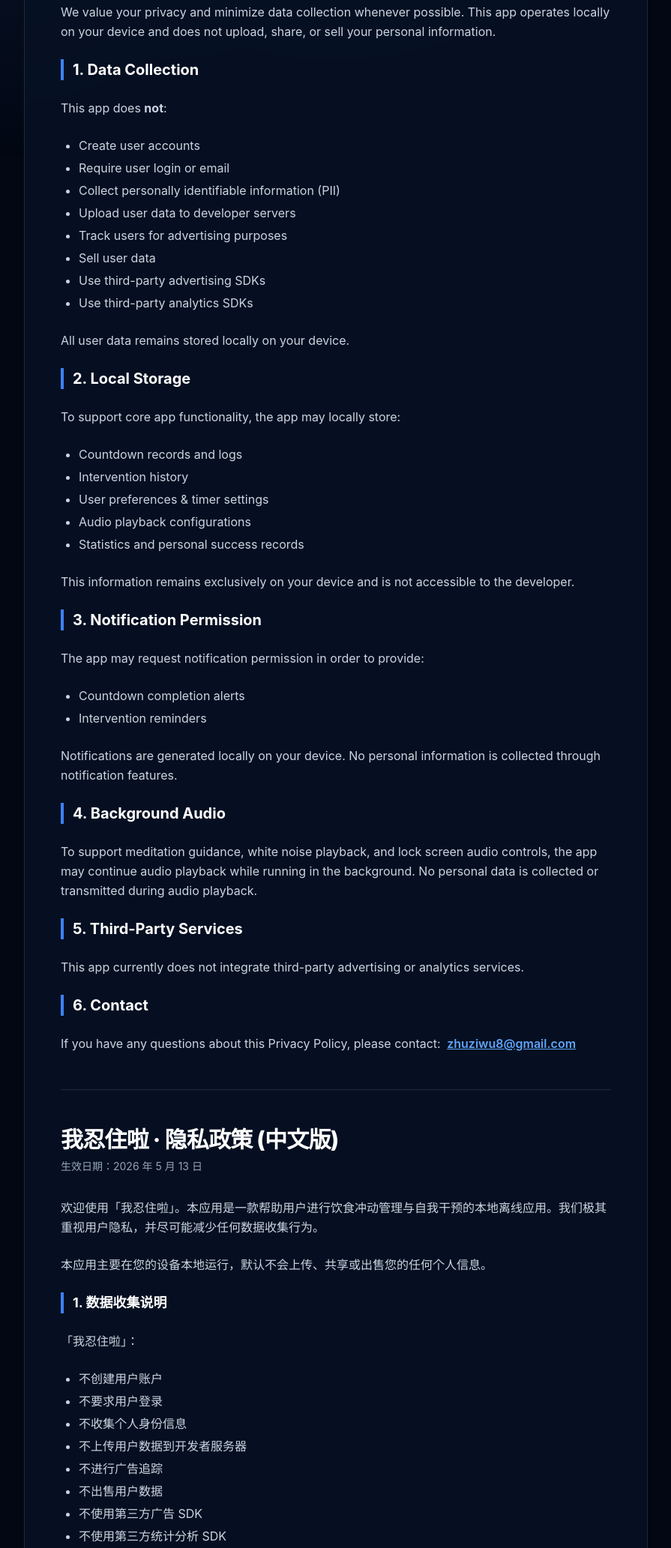
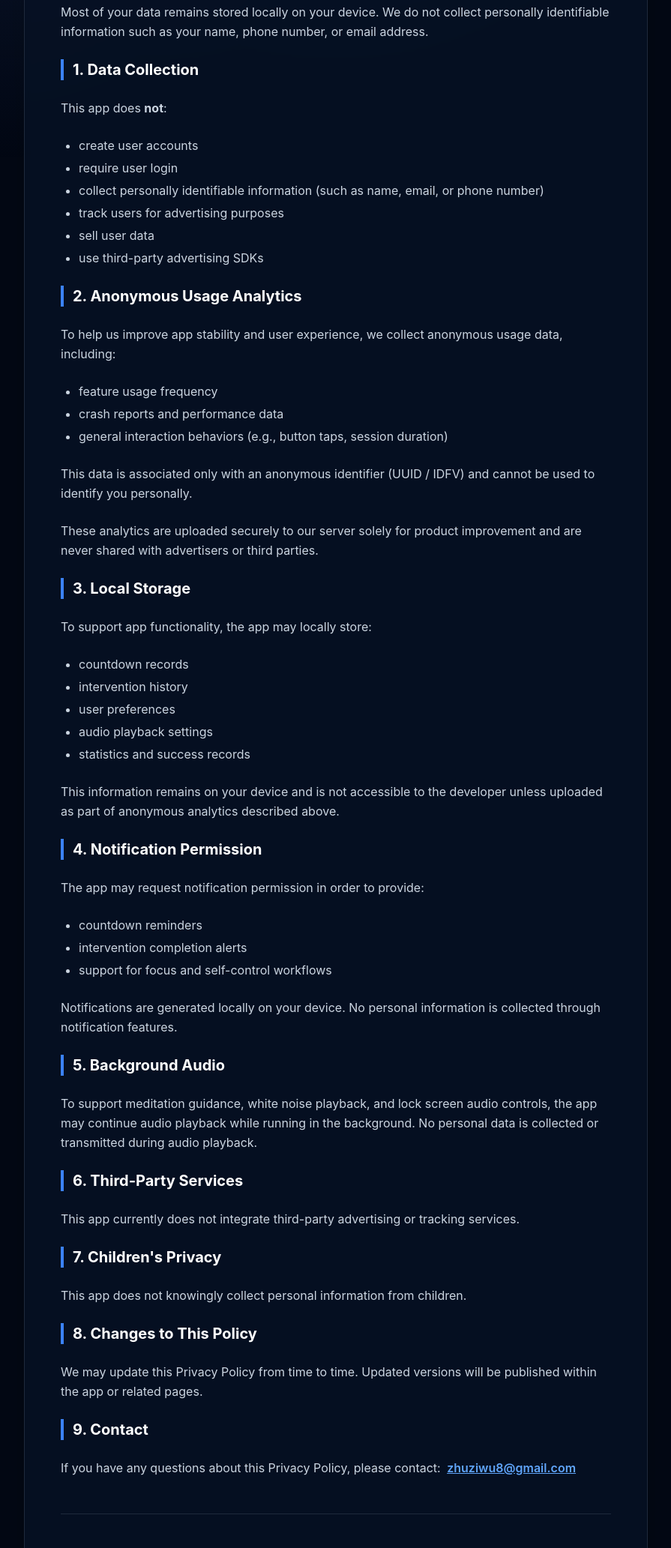
Before and after one commit to feeline03/notthistime, an Astro site: page /notthistime/privacy in a window 1280 px wide. Shown: the part 401-2466 px from the top of the page at 75% size, without its empty margins (192-1087 px from the left). Built offline with nearby package versions, Linux system fonts and the light colour scheme; Astro itself is replaced by a stand-in of ours.

Commit message:
docs: sync anonymous analytics clause to privacy.astro

```diff
--- a/src/pages/privacy.astro
+++ b/src/pages/privacy.astro
@@ -4,7 +4,7 @@ import BaseLayout from '../layouts/BaseLayout.astro';
 
 <BaseLayout
   title="Privacy Policy | Not This Time (我忍住啦)"
-  description="Not This Time is a local-first, privacy-by-design iOS app. We do not create accounts, collect personal info, or track user data."
+  description="Not This Time is a privacy-first iOS app. We do not collect personally identifiable information such as your name, phone number, or email address."
 >
   <div class="mx-auto max-w-4xl px-4 py-16 sm:px-6 lg:px-8">
     <div class="rounded-3xl border border-slate-800 bg-night-900/80 p-8 sm:p-12 shadow-2xl backdrop-blur-sm">
@@ -21,54 +21,76 @@ import BaseLayout from '../layouts/BaseLayout.astro';
             Welcome to <strong>Not This Time</strong> (also known as <em>我忍住啦</em>).
           </p>
           <p>
-            Not This Time is a local-first iOS app designed to help users manage food cravings and impulse control through mindfulness and timed intervention techniques.
+            Not This Time is a local-first app designed to help users manage food cravings and impulse control through mindfulness and timed intervention techniques.
           </p>
           <p>
-            We value your privacy and minimize data collection whenever possible. This app operates locally on your device and does not upload, share, or sell your personal information.
+            Most of your data remains stored locally on your device. We do not collect personally identifiable information such as your name, phone number, or email address.
           </p>
 
           <h2 class="text-xl font-bold text-white border-l-4 border-blue-500 pl-3">1. Data Collection</h2>
           <p>This app does <strong>not</strong>:</p>
           <ul class="list-disc pl-6 space-y-1">
-            <li>Create user accounts</li>
-            <li>Require user login or email</li>
-            <li>Collect personally identifiable information (PII)</li>
-            <li>Upload user data to developer servers</li>
-            <li>Track users for advertising purposes</li>
-            <li>Sell user data</li>
-            <li>Use third-party advertising SDKs</li>
-            <li>Use third-party analytics SDKs</li>
+            <li>create user accounts</li>
+            <li>require user login</li>
+            <li>collect personally identifiable information (such as name, email, or phone number)</li>
+            <li>track users for advertising purposes</li>
+            <li>sell user data</li>
+            <li>use third-party advertising SDKs</li>
           </ul>
-          <p>All user data remains stored locally on your device.</p>
 
-          <h2 class="text-xl font-bold text-white border-l-4 border-blue-500 pl-3">2. Local Storage</h2>
-          <p>To support core app functionality, the app may locally store:</p>
+          <h2 class="text-xl font-bold text-white border-l-4 border-blue-500 pl-3">2. Anonymous Usage Analytics</h2>
+          <p>
+            To help us improve app stability and user experience, we collect anonymous usage data, including:
+          </p>
           <ul class="list-disc pl-6 space-y-1">
-            <li>Countdown records and logs</li>
-            <li>Intervention history</li>
-            <li>User preferences & timer settings</li>
-            <li>Audio playback configurations</li>
-            <li>Statistics and personal success records</li>
+            <li>feature usage frequency</li>
+            <li>crash reports and performance data</li>
+            <li>general interaction behaviors (e.g., button taps, session duration)</li>
           </ul>
-          <p>This information remains exclusively on your device and is not accessible to the developer.</p>
+          <p>
+            This data is associated only with an anonymous identifier (UUID / IDFV) and cannot be used to identify you personally.
+          </p>
+          <p>
+            These analytics are uploaded securely to our server solely for product improvement and are never shared with advertisers or third parties.
+          </p>
 
-          <h2 class="text-xl font-bold text-white border-l-4 border-blue-500 pl-3">3. Notification Permission</h2>
+          <h2 class="text-xl font-bold text-white border-l-4 border-blue-500 pl-3">3. Local Storage</h2>
+          <p>To support app functionality, the app may locally store:</p>
+          <ul class="list-disc pl-6 space-y-1">
+            <li>countdown records</li>
+            <li>intervention history</li>
+            <li>user preferences</li>
+            <li>audio playback settings</li>
+            <li>statistics and success records</li>
+          </ul>
+          <p>
+            This information remains on your device and is not accessible to the developer unless uploaded as part of anonymous analytics described above.
+          </p>
+
+          <h2 class="text-xl font-bold text-white border-l-4 border-blue-500 pl-3">4. Notification Permission</h2>
           <p>The app may request notification permission in order to provide:</p>
           <ul class="list-disc pl-6 space-y-1">
-            <li>Countdown completion alerts</li>
-            <li>Intervention reminders</li>
+            <li>countdown reminders</li>
+            <li>intervention completion alerts</li>
+            <li>support for focus and self-control workflows</li>
           </ul>
           <p>Notifications are generated locally on your device. No personal information is collected through notification features.</p>
 
-          <h2 class="text-xl font-bold text-white border-l-4 border-blue-500 pl-3">4. Background Audio</h2>
+          <h2 class="text-xl font-bold text-white border-l-4 border-blue-500 pl-3">5. Background Audio</h2>
           <p>
             To support meditation guidance, white noise playback, and lock screen audio controls, the app may continue audio playback while running in the background. No personal data is collected or transmitted during audio playback.
           </p>
 
-          <h2 class="text-xl font-bold text-white border-l-4 border-blue-500 pl-3">5. Third-Party Services</h2>
-          <p>This app currently does not integrate third-party advertising or analytics services.</p>
+          <h2 class="text-xl font-bold text-white border-l-4 border-blue-500 pl-3">6. Third-Party Services</h2>
+          <p>This app currently does not integrate third-party advertising or tracking services.</p>
 
-          <h2 class="text-xl font-bold text-white border-l-4 border-blue-500 pl-3">6. Contact</h2>
+          <h2 class="text-xl font-bold text-white border-l-4 border-blue-500 pl-3">7. Children's Privacy</h2>
+          <p>This app does not knowingly collect personal information from children.</p>
+
+          <h2 class="text-xl font-bold text-white border-l-4 border-blue-500 pl-3">8. Changes to This Policy</h2>
+          <p>We may update this Privacy Policy from time to time. Updated versions will be published within the app or related pages.</p>
+
+          <h2 class="text-xl font-bold text-white border-l-4 border-blue-500 pl-3">9. Contact</h2>
           <p>
             If you have any questions about this Privacy Policy, please contact:
             <a href="mailto:zhuziwu8@gmail.com" class="text-blue-400 underline font-semibold ml-1">zhuziwu8@gmail.com</a>
@@ -85,10 +107,10 @@ import BaseLayout from '../layouts/BaseLayout.astro';
 
         <div class="prose prose-invert prose-slate max-w-none mt-8 text-slate-300 leading-relaxed space-y-6">
           <p>
-            欢迎使用「我忍住啦」。本应用是一款帮助用户进行饮食冲动管理与自我干预的本地离线应用。我们极其重视用户隐私，并尽可能减少任何数据收集行为。
+            欢迎使用「我忍住啦」。本应用是一款帮助用户进行饮食冲动管理与自我干预的本地应用。我们高度重视您的隐私，并尽可能减少数据收集。
           </p>
           <p>
-            本应用主要在您的设备本地运行，默认不会上传、共享或出售您的任何个人信息。
+            绝大多数数据均存储在您的设备本地。我们不会收集您的姓名、手机号、电子邮箱等个人身份信息。
           </p>
 
           <h3 class="text-lg font-bold text-white border-l-4 border-blue-500 pl-3">1. 数据收集说明</h3>
@@ -96,20 +118,27 @@ import BaseLayout from '../layouts/BaseLayout.astro';
           <ul class="list-disc pl-6 space-y-1">
             <li>不创建用户账户</li>
             <li>不要求用户登录</li>
-            <li>不收集个人身份信息</li>
-            <li>不上传用户数据到开发者服务器</li>
+            <li>不收集个人身份信息（如姓名、邮箱、手机号）</li>
             <li>不进行广告追踪</li>
             <li>不出售用户数据</li>
             <li>不使用第三方广告 SDK</li>
-            <li>不使用第三方统计分析 SDK</li>
           </ul>
 
-          <h3 class="text-lg font-bold text-white border-l-4 border-blue-500 pl-3">2. 本地数据存储</h3>
+          <h3 class="text-lg font-bold text-white border-l-4 border-blue-500 pl-3">2. 匿名使用数据分析</h3>
+          <p>为了持续优化产品体验与应用稳定性，我们会收集以下匿名使用数据：</p>
+          <ul class="list-disc pl-6 space-y-1">
+            <li>功能使用频率</li>
+            <li>崩溃日志与性能数据</li>
+            <li>通用交互行为（如按钮点击、使用时长）</li>
+          </ul>
+          <p>这些数据仅与匿名设备标识（UUID / IDFV）关联，无法用于识别您的真实身份。相关数据会安全上传至我们的服务器，仅用于产品改进，不会用于广告投放，也不会共享给第三方。</p>
+
+          <h3 class="text-lg font-bold text-white border-l-4 border-blue-500 pl-3">3. 本地数据存储</h3>
           <p>
-            倒计时记录、干预历史、用户偏好设置、音频播放配置等仅保存在您的手机本地存储中。
+            倒计时记录、干预历史、用户偏好设置、音频播放配置、统计数据与成功记录仅存储于您的设备中；除非作为前述匿名分析数据的一部分上传，否则开发者无法访问。
           </p>
 
-          <h3 class="text-lg font-bold text-white border-l-4 border-blue-500 pl-3">3. 联系我们</h3>
+          <h3 class="text-lg font-bold text-white border-l-4 border-blue-500 pl-3">4. 联系我们</h3>
           <p>
             如果您对本隐私政策有任何疑问，请通过邮箱联系我们：
             <a href="mailto:zhuziwu8@gmail.com" class="text-blue-400 underline font-semibold ml-1">zhuziwu8@gmail.com</a>
```
